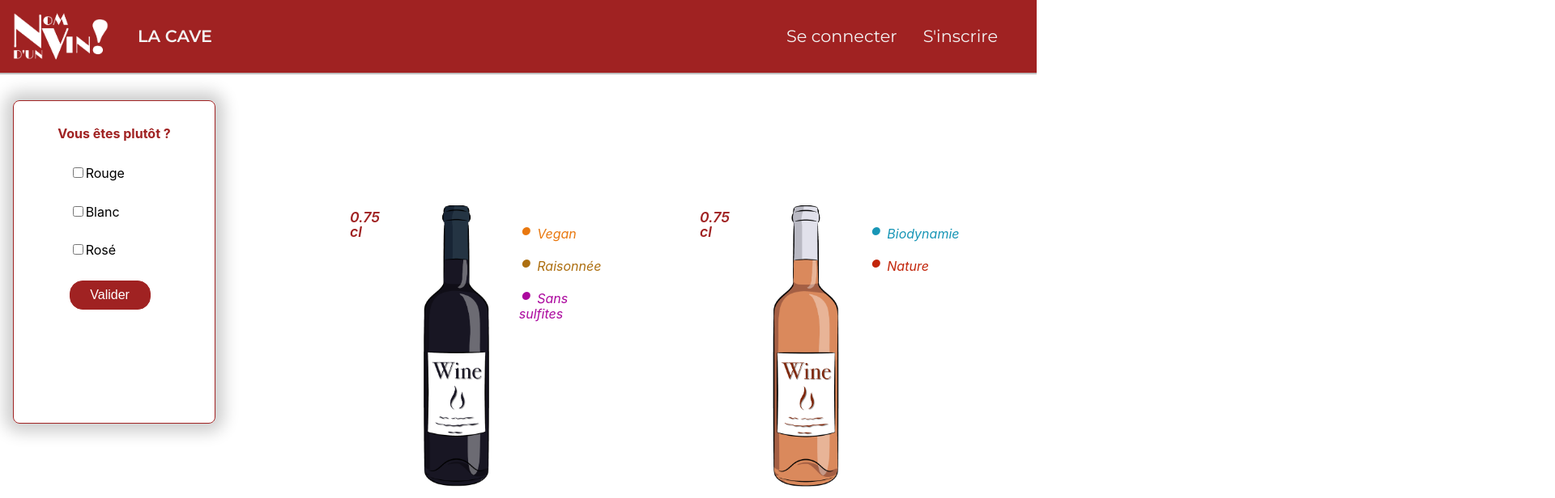
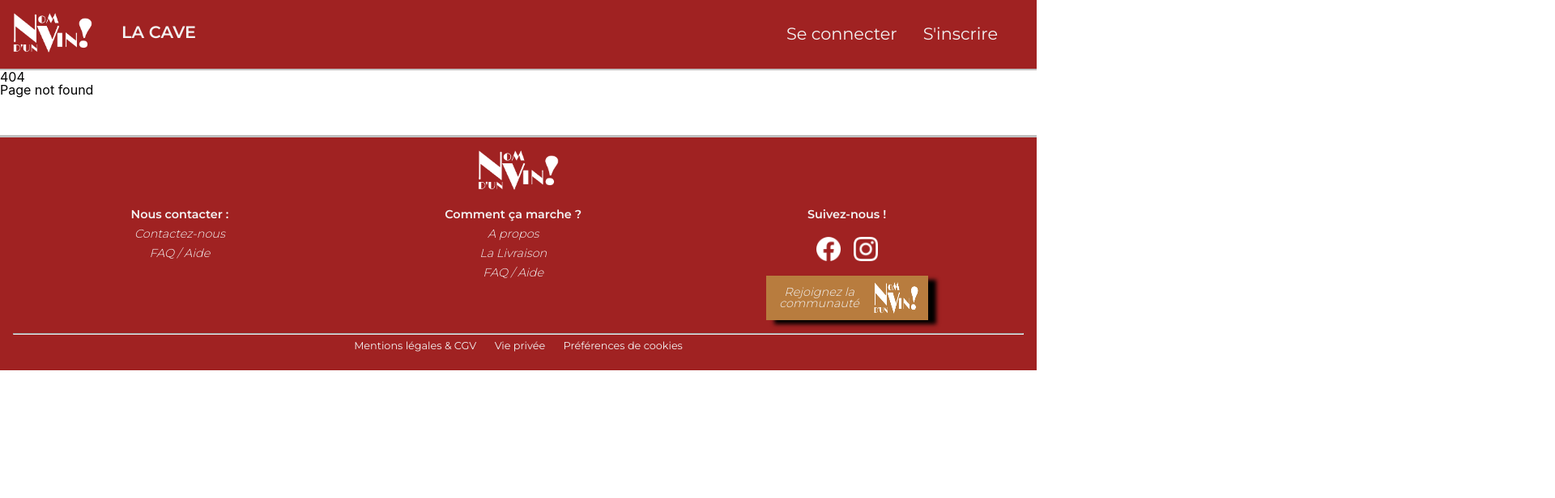
Before and after one commit to margaux-perrier/nomdunvin, a React (Create React App) app in the folder front/: page /wine/1 in a window 1280 px wide. Shown: the top 616 px of the page at 81% size, 1920 px wide, since content can reach past the window. Built offline with nearby package versions, Linux system fonts and the light colour scheme.

Commit message:
[feat]: installing the router. Setting up Home and the Error 404 routes

```diff
--- a/front/src/components/App/App.jsx
+++ b/front/src/components/App/App.jsx
@@ -1,9 +1,18 @@
+// import React
+import React, { Fragment } from 'react';
 //import header
 import Header from '../Header/Header';
 //import burger
 import Burger from '../FilterMenu/FilterMenu';
 // import de cardList
 import CardList from '../CardList/CardList';
+// import Error 404
+import Error from '../Error/Error';
+// import de Routes
+import { Routes, Route } from 'react-router-dom';
+
+
+
 
 // import Footer component
 import Footer from '../Footer/Footer';
@@ -12,16 +21,25 @@ import './app.scss';
 
 function App() {
   return (
-    <div className = "App">
+    <div className="App">
       <Header />
       <div className="container">
-         <Burger />
-         <CardList />
-        </div>
+        <Routes>
+          <Route path="/" element={
+            <Fragment>
+              <Burger />
+              <CardList />
+            </Fragment>
+          } />
+
+          <Route path="*" element={<Error />} />
+
+        </Routes>
+      </div>
       <Footer />
     </div>
 
   );
 }
 
-export default App;
+export default React.memo(App);
--- a/front/src/components/Card/Card.jsx
+++ b/front/src/components/Card/Card.jsx
@@ -19,7 +19,8 @@ function Card() {
             <div className="card">
                 <div className='visual'>
                     <div className="format">
-                        <p>0.75 cl</p>
+                        <p>75 cl</p>
+                        <p className='degrees'>13%.vol</p>
                     </div>
                     <div className="card-img">
                         <img className="wine-logo" src={rouge} alt="red-wine" />
@@ -49,7 +50,8 @@ function Card() {
             <div className="card">
                 <div className='visual'>
                     <div className="format">
-                        <p>0.75 cl</p>
+                        <p>75 cl</p>
+                        <p className='degrees'>15%.vol</p>
                     </div>
                     <div className="card-img">
                         <img className="wine-logo" src={rosé} alt="red-wine" />
@@ -79,7 +81,8 @@ function Card() {
             <div className="card">
             <div className='visual'>
                 <div className="format">
-                    <p>0.75 cl</p>
+                    <p>75 cl</p>
+                    <p className='degrees'>32%.vol</p>
                 </div>
                 <div className="card-img">
                     <img className="wine-logo" src={blanc} alt="red-wine" />
--- a/front/src/components/Card/card.scss
+++ b/front/src/components/Card/card.scss
@@ -7,7 +7,7 @@
     width : 400px;
     height : 46rem;
     margin : vars.$gutter1;
-    padding-bottom: 5rem;
+    padding-bottom: 2rem;
     border-bottom: vars.$primary-color solid 1px;
 
 
@@ -36,10 +36,10 @@
 
         margin-top : 2rem;
         margin-right: 2rem;
-        width: 65%;
+        width: 84%;
 
         .tag-Bio {
-            font-size: vars.$font-size-1rem;
+            font-size: 0.9rem;
             font-style: italic;
             margin-bottom: 0.5rem;
             color : #1ebd4e;
@@ -91,13 +91,23 @@
 
     }
     .format{
+        display: flex;
+        flex-direction: column;
         width: 32%;
         margin-left: 3rem;
         margin-top: 1.5rem;
         font-weight: 600;
         font-style: italic;
         color: vars.$primary-color;
-        font-size: 1.1rem;
+        font-size: 0.9rem;
+        justify-content: space-between;
+        .degrees{
+            margin-top: 0.3rem;
+            color: rgb(92, 92, 92);
+            font-style: italic;
+            font-weight: 400;
+            font-size: 0.9rem;
+        }
     }
 
 
--- /dev/null
+++ b/front/src/components/Error/Error.jsx
@@ -0,0 +1,17 @@
+
+import React from 'react';
+import wine from './wine.jpg';
+import './error.scss';
+
+// Component Header
+function Error() {
+
+ return (
+    <div className="error">
+        <h1>404</h1>
+        <h2>Page not found</h2>
+    </div>
+    );
+}
+
+export default React.memo(Error);
--- /dev/null
+++ b/front/src/components/Error/error.scss
@@ -0,0 +1,3 @@
+.error{
+
+}
--- a/front/src/components/FilterMenu/FilterMenu.jsx
+++ b/front/src/components/FilterMenu/FilterMenu.jsx
@@ -5,7 +5,7 @@ import React, { useState } from 'react';
 import './filterMenu.scss';
 
 // Component Filter
-function Nav() {
+function FilterMenu() {
 
     // State for the burger-menu on mobile
     const [showFilters, setShowFilters] = useState(false);
@@ -23,15 +23,15 @@ function Nav() {
 
                     <div className="checkbox">
                         <input type="checkbox" color="red" className="link" />
-                        <label for="option" aria-describedby="label">Rouge</label>
+                        <label aria-describedby="label">Rouge</label>
                     </div>
                     <div className="checkbox">
                         <input type="checkbox" className="link" />
-                        <label for="option" aria-describedby="label">Blanc</label>
+                        <label  aria-describedby="label">Blanc</label>
                     </div>
                     <div className="checkbox">
                         <input type="checkbox" className="link" />
-                        <label for="option" aria-describedby="label">Rosé</label>
+                        <label aria-describedby="label">Rosé</label>
                     </div>
                     <div className="checkbox">
                         <button className="checkbox-btn">Valider</button>
@@ -45,4 +45,4 @@ function Nav() {
     );
 }
 
-export default React.memo(Nav);
+export default React.memo(FilterMenu);
--- a/front/src/components/FilterMenu/filterMenu.scss
+++ b/front/src/components/FilterMenu/filterMenu.scss
@@ -95,10 +95,12 @@
     position: fixed;
     right: -100vw;
     bottom: 0;
+    top: 0;
     height: 110vh;
     padding: vars.$gutter2;
     visibility: hidden;
     background-color: vars.$secondary-color;
+    border-bottom: 3px solid #a02222;
     color: rgb(0, 0, 0);
   }
 
--- a/front/src/components/Footer/Footer.jsx
+++ b/front/src/components/Footer/Footer.jsx
@@ -1,5 +1,5 @@
 // import React
-import React, { Fragment } from 'react';
+import React from 'react';
 // import mini-logo
 import logo from './logo.png';
 // import logo facebook
@@ -9,17 +9,16 @@ import instagram from './logo-instagram.png';
 //import scss
 import './footer.scss';
 
-// Component Header
+// Component Footer
 function Footer() {
     return (
-        //création d'une navbar
         <footer>
-            <div div className="footer">
-                <Fragment>
+            <div className="footer">
+
                     <div className="footer-logo">
                         <a href="/"><img src={logo} alt="logo nom d'un vin" className="logo" href="/" /></a>
                     </div>
-                </Fragment>
+
                 <div className="menu">
                     <div className="footer-menu">
                         <h2 className="menu-title">Nous contacter :</h2>
--- a/front/src/components/Header/Header.jsx
+++ b/front/src/components/Header/Header.jsx
@@ -65,7 +65,7 @@ function Header() {
                             </div>
                             : // Else we display the buttons "Se connecter" and "S'inscrire"
                             <Fragment>
-                                <a href="/" onClick={handleIsOpen} className="tab-connexion">Se connecter</a>
+                                <a  onClick={handleIsOpen} className="tab-connexion">Se connecter</a>
                                 <a href="/" className="tab-connexion">S'inscrire</a>
                             </Fragment>
                         }
--- a/front/src/components/Header/header.scss
+++ b/front/src/components/Header/header.scss
@@ -10,11 +10,13 @@
     justify-content: space-between;
     margin-top: 0;
     .logo {
-      width: 150px;
+      width: 130px;
       margin-right: 10px;
       padding: 1rem;
       float: left;
     }
+
+
     .menu {
       height: 100%;
       display: flex;
@@ -59,13 +61,12 @@
       transition: 0.1s 0.1s ease-in-out;
       padding: vars.$gutter1;
       margin-right: 0;
+      cursor: pointer;
     }
 
     .tab-connexion:hover {
       font-family: vars.$font-Montserrat;
       font-weight: 600;
-      -webkit-transition: left 0.5s, -webkit-transform 0.7s;
-      -webkit-transform: translateX(-8%);
     }
     .menu-login {
       display: none;
@@ -75,7 +76,7 @@
     .logo-user {
       display: block;
       align-items: center;
-      width: 40px;
+      width: 30px;
       margin: auto;
     }
   }
@@ -143,7 +144,6 @@
           }
         }
       }
-
       .logo-user {
         display: none;
       }
--- a/front/src/index.js
+++ b/front/src/index.js
@@ -1,13 +1,18 @@
+// import BrowserRouter
 import React from 'react';
 import ReactDOM from 'react-dom/client';
+import { BrowserRouter } from 'react-router-dom';
 import './styles/index.scss';
 import App from './components/App/App';
+
 
 
 
 const root = ReactDOM.createRoot(document.getElementById('root'));
 root.render(
   <React.StrictMode>
-    <App />
+    <BrowserRouter>
+      <App />
+    </BrowserRouter>
   </React.StrictMode>
 );
```
Also changed, not shown: front/src/components/Error/red-wine-spill-sofa-846x564.jpg (added), front/src/components/Error/wine.jpg (added).
